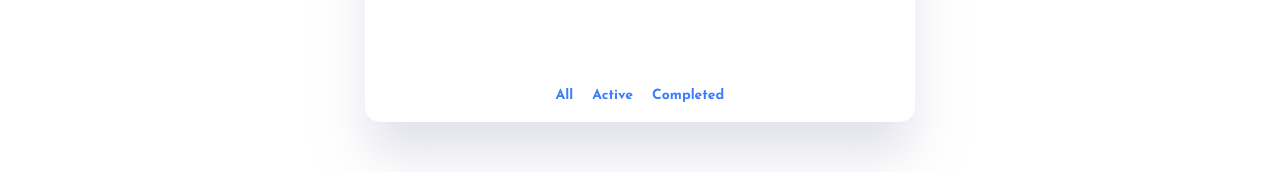
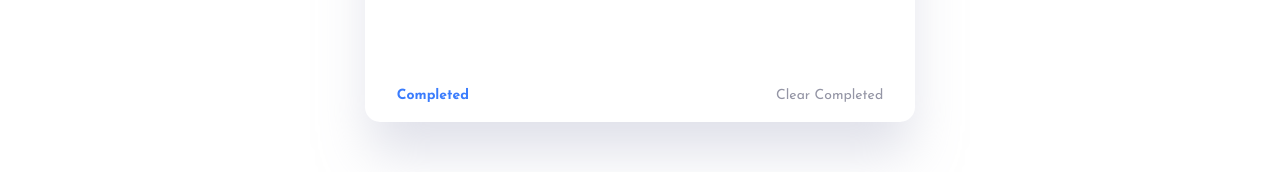
Before and after one commit to ismoilov223/to_do_list_task, a React (Vite) app: page / in a window 1280 px wide. Shown: the part 438-610 px from the top of the page. Built offline with nearby package versions, Linux system fonts and the light colour scheme.

Commit message:
only edit an loacl storage left

```diff
--- a/src/components/TodoBox.jsx
+++ b/src/components/TodoBox.jsx
@@ -21,7 +21,7 @@ const TodoBox = () => {
   };
 
   const toggleTask = (taskId) => {
-    console.log("toggle is working!");
+    // console.log("toggle is working!");
     setTasks(
       tasks.map((task) =>
         task.id === taskId ? { ...task, completed: !task.completed } : task
@@ -29,12 +29,15 @@ const TodoBox = () => {
     );
   };
   const completed = () => {
-    console.log("toggle is working!");
+    // console.log("toggle is working!");
     setTasks(tasks.map((task) => (true ? { ...task, completed: true } : task)));
   };
 
   const removeTask = (taskId) => {
     setTasks(tasks.filter((task) => task.id !== taskId));
+  };
+  const removecompleted = (taskId) => {
+    setTasks(tasks.filter((task) => task.completed !== true));
   };
   return (
     <>
@@ -65,14 +68,8 @@ const TodoBox = () => {
             ))}
           </div>
 
-          <div className="todo-bottom-box flex items-center justify-center px-8 py-4">
+          <div className="todo-bottom-box flex items-center justify-between px-8 py-4">
             <div className="text-box flex items-center gap-[19px]">
-              <button className="first-text text-[#3A7CFD] text-sm font-bold hover:text-[#494C6B] transition-colors">
-                All
-              </button>
-              <button className="first-text text-[#3A7CFD] text-sm font-bold hover:text-[#494C6B] transition-colors">
-                Active
-              </button>
               <button
                 className="first-text text-[#3A7CFD] text-sm font-bold hover:text-[#494C6B] transition-colors"
                 onClick={() => completed()}
@@ -80,6 +77,12 @@ const TodoBox = () => {
                 Completed
               </button>
             </div>
+            <button
+              className="first-text text-[#9495A5] text-sm font-normal hover:text-[#494C6B] transition-colors"
+              onClick={() => removecompleted()}
+            >
+              Clear Completed
+            </button>
           </div>
         </div>
       </div>
--- a/src/components/component/TodosRow.jsx
+++ b/src/components/component/TodosRow.jsx
@@ -1,10 +1,11 @@
-import React, { useState } from "react";
+import React, { useEffect, useState } from "react";
 import { MdOutlineModeEdit } from "react-icons/md";
 import { IoCloseOutline } from "react-icons/io5";
 import { Checkbox } from "@material-tailwind/react";
 
 const TodosRow = ({ completed, task, toggleTask, removeTask }) => {
-  console.log(task.completed);
+  // console.log(task.completed);
+
   return (
     <>
       {" "}
@@ -19,13 +20,7 @@ const TodosRow = ({ completed, task, toggleTask, removeTask }) => {
             />
           </div>
           <div className="todo-text-box">
-            <p
-              className={
-                `text-xs md:text-lg font-normal` + task.completed
-                  ? `text-[#D1D2DA]`
-                  : `text-[#494C6B]`
-              }
-            >
+            <p className={"todo-text text-xs md:text-lg font-normal"}>
               {task.text}
             </p>
           </div>
```
